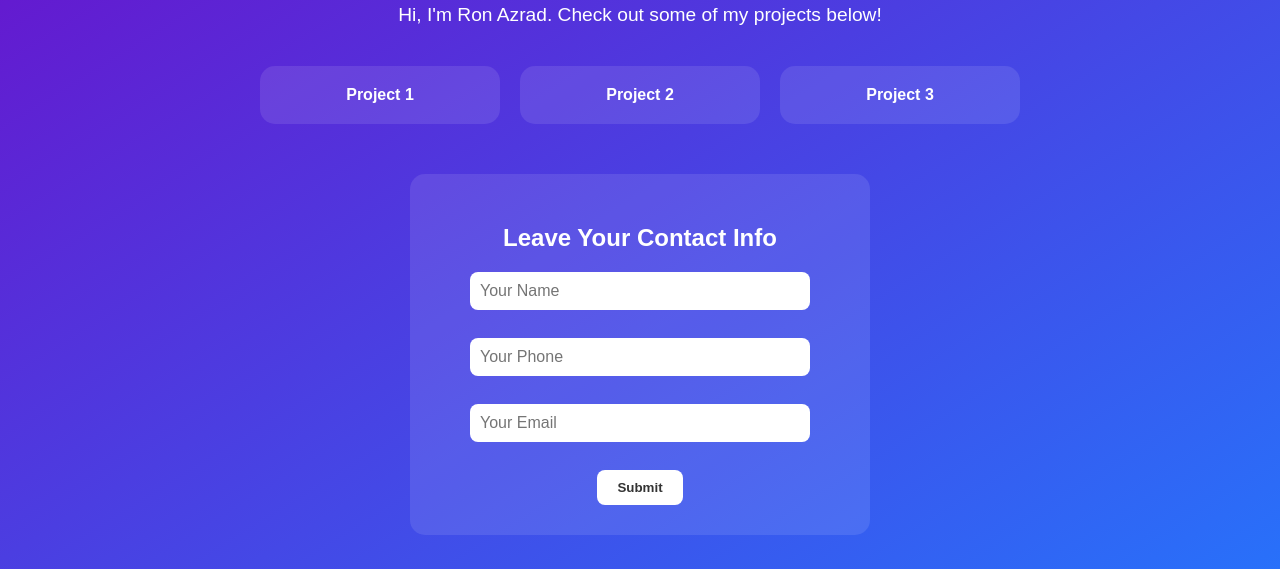
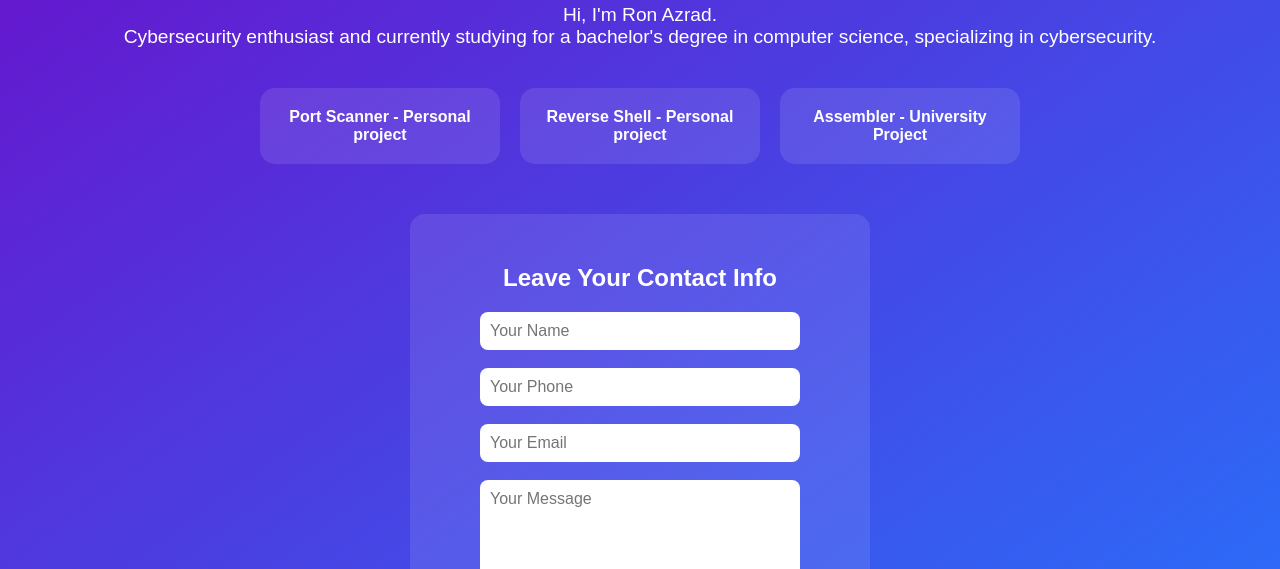
Before and after one commit to ronAzrad2004/Login, a plain HTML site: page index.html in a window 1280 px wide. Shown: the part 152-721 px from the top of the page. Drawn offline with Linux system fonts and the light colour scheme.

Commit message:
Update index.html

```diff
--- a/index.html
+++ b/index.html
@@ -63,13 +63,20 @@
       border-radius: 15px;
     }
 
-    .contact input {
+    .contact form input,
+    .contact form textarea {
     width: 80%;
     padding: 10px;
     border-radius: 8px;
     border: none;
-      margin-bottom: 10px;
     font-size: 1em;
+    font-family: inherit;
+    box-sizing: border-box;
+    }
+
+    .contact form textarea {
+    resize: vertical;
+    min-height: 100px;
     }
 
     .contact button {
@@ -107,17 +114,18 @@
 <body>
 <div class="container">
     <h1>Welcome to My Website</h1>
-    <p>Hi, I'm Ron Azrad. Check out some of my projects below!</p>
+    <p>                                         Hi, I'm Ron Azrad.<br>
+    Cybersecurity enthusiast and currently studying for a bachelor's degree in computer science, specializing in cybersecurity.</p>
 
     <div class="projects">
       <div class="project-box">
-        <a href="https://github.com/yourusername/project1" target="_blank">Project 1</a>
+        <a href="https://github.com/ronAzrad2004/port_scanner" target="_blank">Port Scanner - Personal project</a>
       </div>
       <div class="project-box">
-        <a href="https://github.com/yourusername/project2" target="_blank">Project 2</a>
+        <a href="https://github.com/ronAzrad2004/reverse_shell" target="_blank">Reverse Shell - Personal project</a>
       </div>
       <div class="project-box">
-        <a href="https://github.com/yourusername/project3" target="_blank">Project 3</a>
+        <a href="https://github.com/ronAzrad2004/assembler_demo" target="_blank">Assembler - University Project</a>
       </div>
 </div>
 
@@ -127,6 +135,7 @@
     <input type="text" placeholder="Your Name" required /><br><br>
     <input type="tel" placeholder="Your Phone" required /><br><br>
     <input type="email" placeholder="Your Email" required /><br><br>
+    <textarea placeholder="Your Message" maxlength="200" required></textarea><br><br>
     <button type="submit">Submit</button>
   </form>
 </div>
```
Lines whose indentation alone changed are shown as unchanged.
